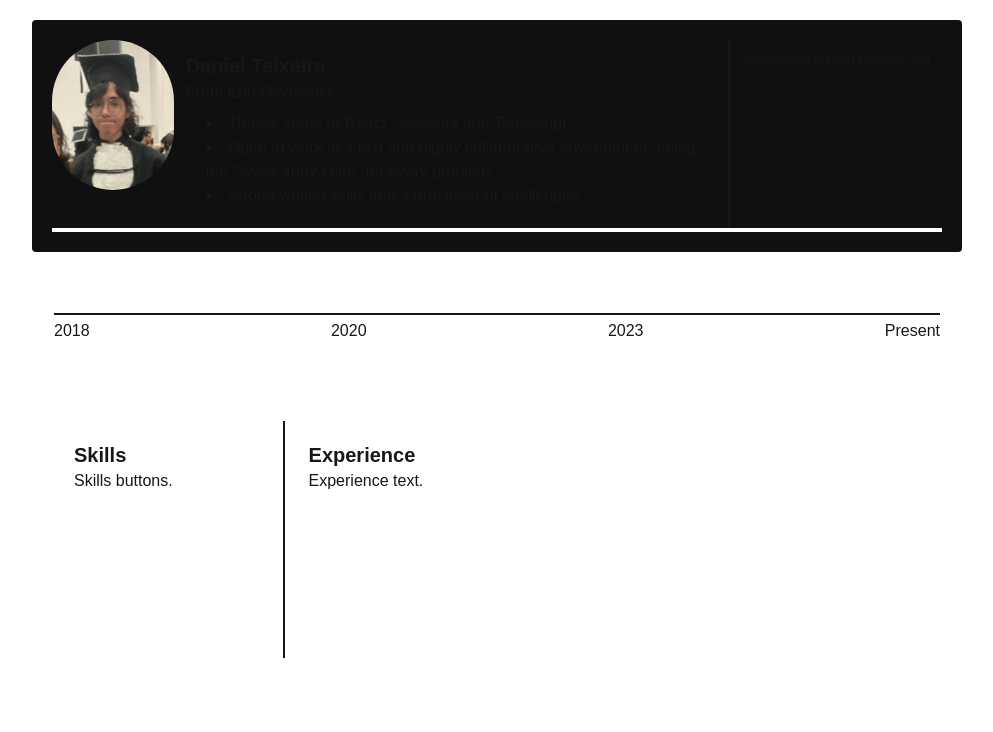
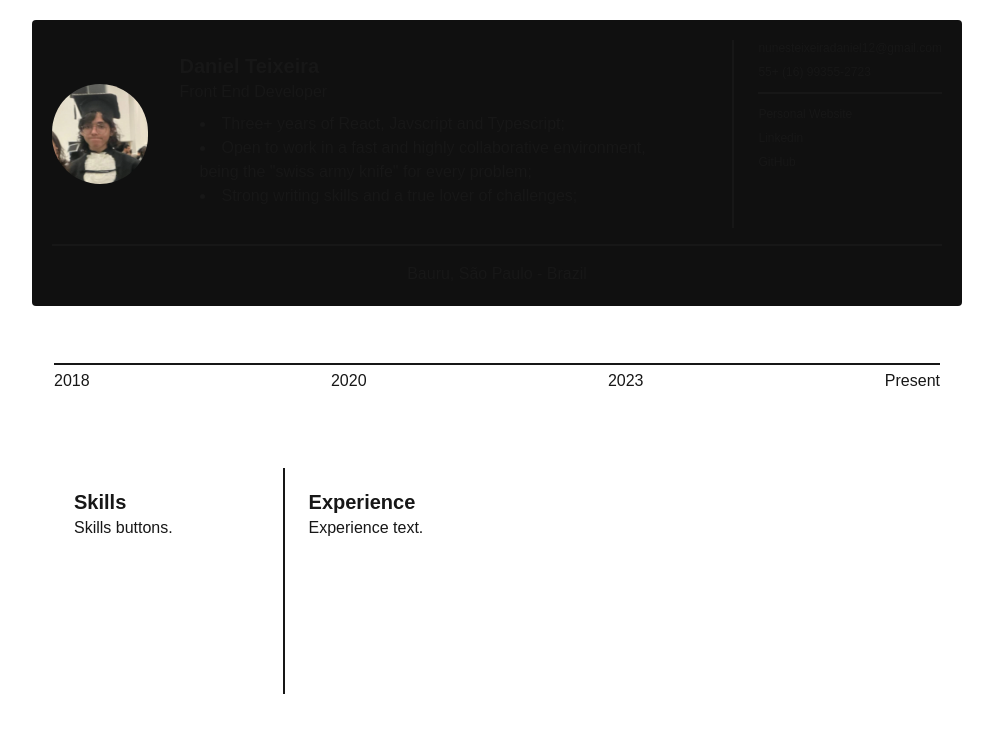
Before and after one commit to nobody-but-me/resume, a Next.js app: page / in a window 1280 px wide. Shown: the top 732 px of the page, without its empty margins (143-1136 px from the left). Built offline with nearby package versions, Linux system fonts and the light colour scheme.

Commit message:
Slightly code update

```diff
--- a/app/page.tsx
+++ b/app/page.tsx
@@ -5,11 +5,11 @@ import picture from "../public/resume-picture.webp";
 
 function Header() {
   return (
-    <section className="w-full h-[250px] p-5 flex flex-col bg-[#101010] rounded-sm"> {/* TODO: make this whole layout responsible. */}
+    <section className="w-full h-auto p-5 flex flex-col gap-3 bg-[#101010] rounded-sm"> {/* TODO: make this whole layout responsible. */}
       {/* TODO: DIV hell */}
-      <div className="w-full h-full flex flex-row">
-        <section className="h-full">
-	  <img src={picture.src} alt="pipi(picture-picture)" className="w-[200px] h-[150px] rounded-full" /> {/* TODO: prepare another picture. */}
+      <div className="w-full h-full flex flex-row gap-5 justify-between">
+        <section className="h-full flex flex-col justify-center items-center">
+	  <img src={picture.src} alt="pipi(picture-picture)" className="w-[160px] h-[100px] rounded-full" /> {/* TODO: prepare another picture. */}
 	</section>
         <section className="w-full h-full p-3">
 	  <span className="text-xl font-bold">Daniel Teixeira</span>
@@ -23,11 +23,18 @@ function Header() {
 	  </ul>
 	</section>
 	<div className="w-[1px] border-1 border-solid border-[--foreground] mr-1 ml-1 p-o"></div>
-	<nav className="w-1/3 h-full p-3 text-xs">
-	  nunesteixeiradaniel12@gmail.com
-	</nav>
+
+	<div className="w-1/3 h-full flex flex-col gap-2 justify-start">
+	  <nav className="w-full text-xs">nunesteixeiradaniel12@gmail.com</nav>
+	  <nav className="w-full text-xs">55+ (16) 99355-2723</nav>
+	  <div className="h-[1px border-1 border-solid border-[--foreground] mb-1 mt-1 p-0"></div>
+	  <nav className="w-full text-xs">Personal Website</nav>
+	  <nav className="w-full text-xs">Linkedin</nav>
+	  <nav className="w-full text-xs">GitHub</nav>
+	</div>
       </div>
-      <nav className="w-full h-1/4 border-2 border-solid border-white"></nav>
+      <div className="h-[1px  border-1 border-solid border-[--foreground] mb-1 mt-1 p-0"></div>
+      <nav className="w-full h-1/4 flex flex-row justify-center">Bauru, São Paulo - Brazil</nav>
     </section>
   );
 }
@@ -35,7 +42,7 @@ function Header() {
 function Timeline() {
   return (
     <section className="w-full h-[250px] p-5 flex flex-col justify-center border-2 border-solid border-white rounded-sm">
-      <div className="h-[1px] border-1 border-solid border-[--foreground] mb-1 mt-1 p-0"></div> {/* Timeline main division */}
+      <div className="h-[1px] border-1 border-solid border-[--foreground] mb-1 mt-1 p-0"></div> {/* Timeline main line */}
       <div className="flex flex-row justify-between">
         <span>2018</span>
 	<span>2020</span>
```
